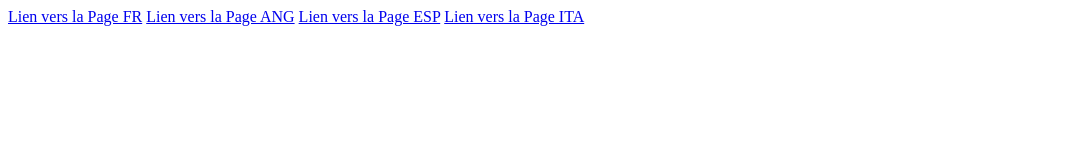
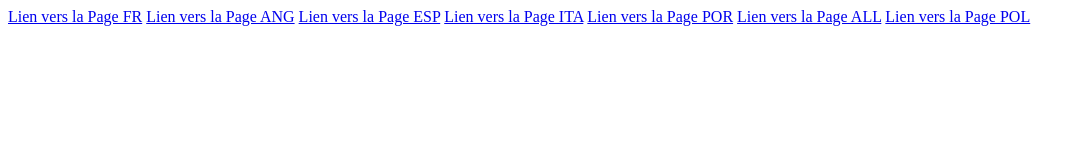
Before and after one commit to Hippolyte421/Halloween-16, a plain HTML site: page index.html in a window 1280 px wide. Shown: the whole page, without its empty margins (0-1085 px from the left). Drawn offline with Linux system fonts and the light colour scheme.

Commit message:
Link to Landing PAGE 2
ALL, POL, POR

```diff
--- a/index.html
+++ b/index.html
@@ -11,5 +11,8 @@
     <a link href="pageang.html">Lien vers la Page ANG</a>
     <a link href="pageesp.html">Lien vers la Page ESP</a>
     <a link href="pageita.html">Lien vers la Page ITA</a>
+    <a link href="pagepor.html">Lien vers la Page POR</a>
+    <a link href="pageall.html">Lien vers la Page ALL</a>
+    <a link href="pagepol.html">Lien vers la Page POL</a>
 </body>
 </html>
```
